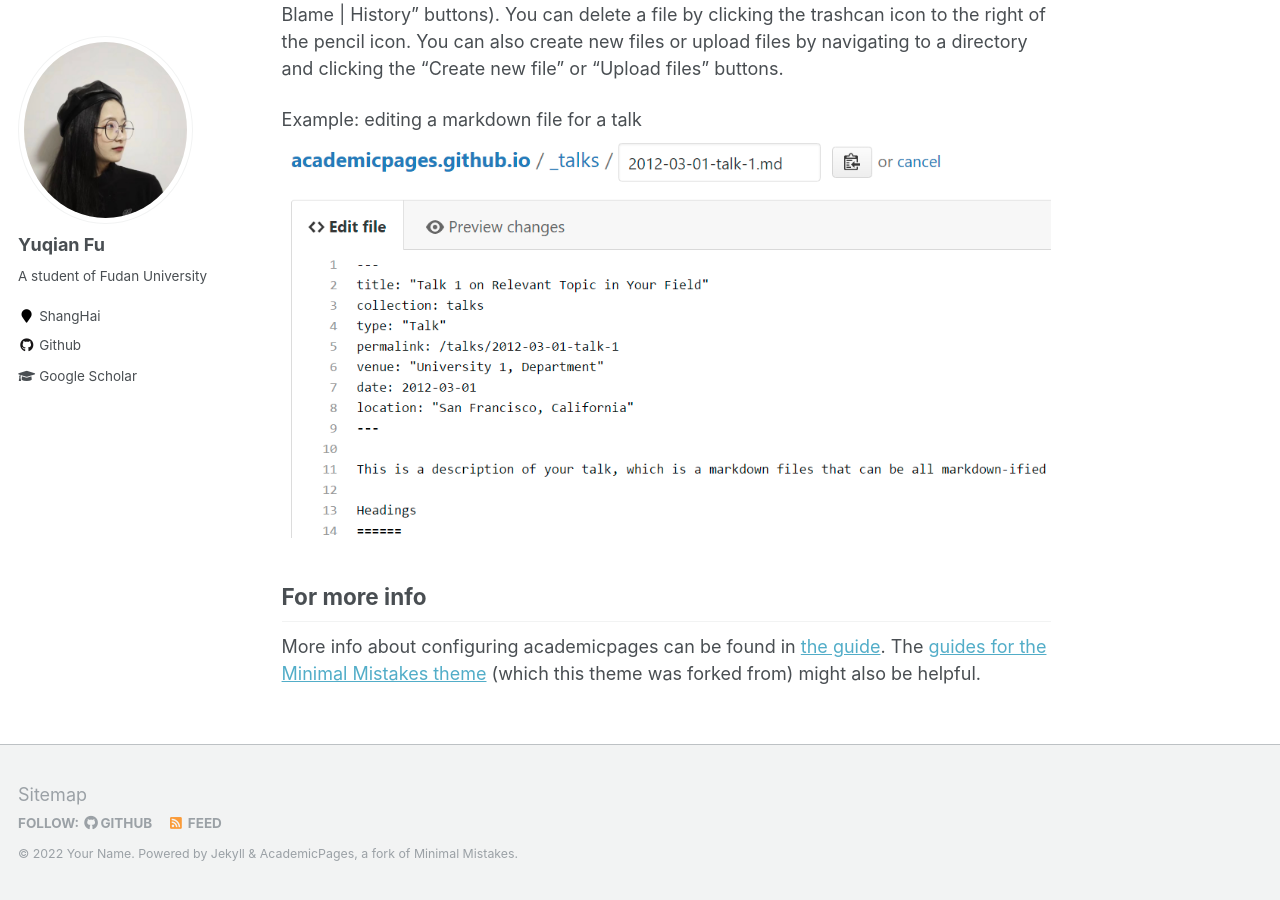
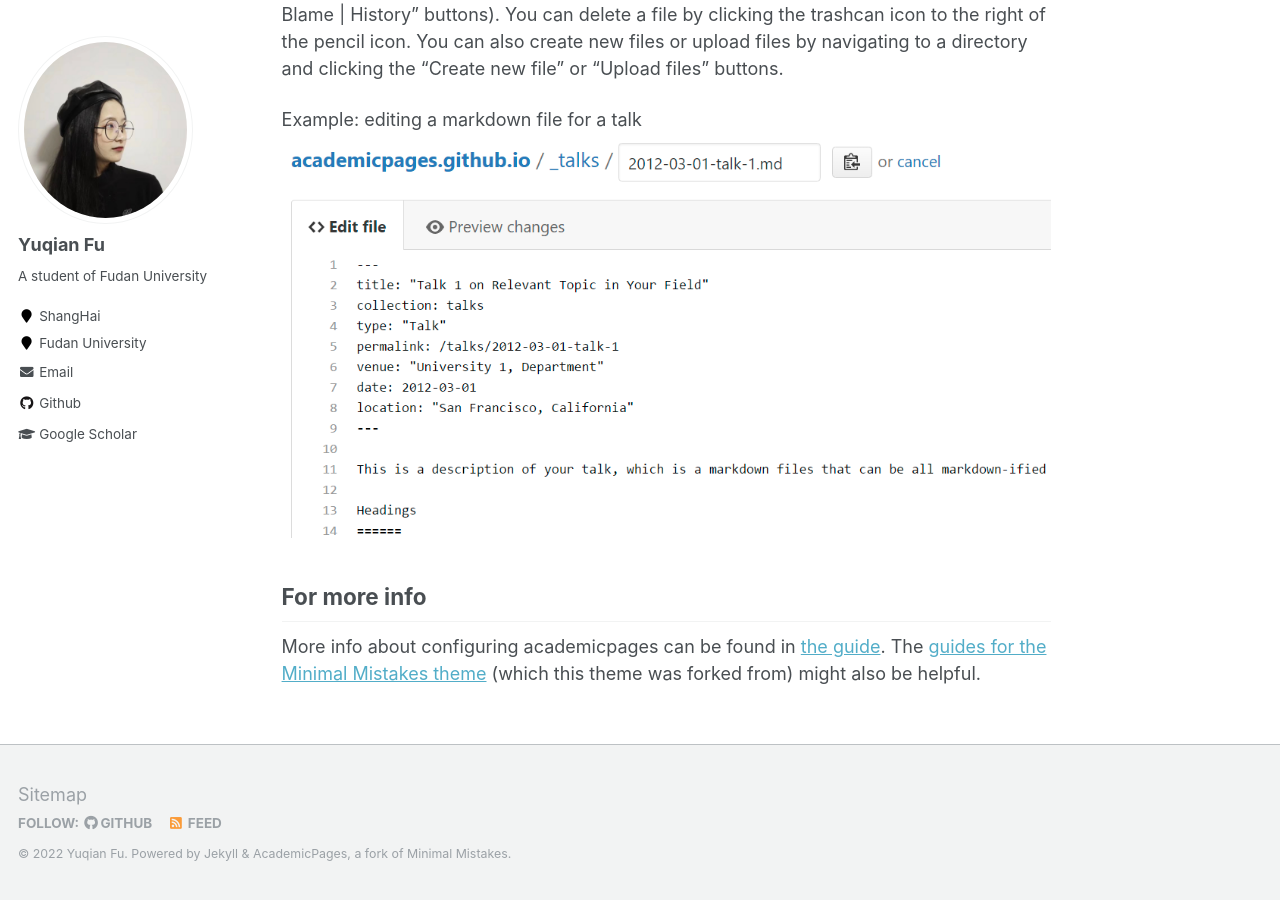
Before and after one commit to lovelyqian/lovelyqian.github.io, a Jekyll site: the page built from _pages/about.md, in a window 1280 px wide and 900 px high, scrolled down 2463 px. Built offline with Jekyll 4.4.1, drawn with Linux system fonts in a browser that asks for light colours.

Commit message:
Initial commit

```diff
--- a/_config.yml
+++ b/_config.yml
@@ -9,8 +9,8 @@
 locale                   : "en-US"
 title                    : "Yuqian Fu"
 title_separator          : "-"
-name                     : &name "Your Name"
-description              : &description "personal description"
+name                     : &name "Yuqian Fu"
+description              : &description "Yuqian Fu's website"
 url                      : https://lovelyqian.github.io # the base hostname & protocol for your site e.g. "https://mmistakes.github.io"
 baseurl                  : "" # the subpath of your site, e.g. "/blog"
 repository               : "lovelyqian/lovelyqian.github.io"
@@ -84,10 +84,10 @@ author:
   avatar           : "profile.png"
   bio              : "A student of Fudan University"
   location         : "ShangHai"
-  employer         :
+  employer         : "Fudan University"
   pubmed           : #"https://www.ncbi.nlm.nih.gov/pubmed/?term=john+snow"
   googlescholar    : "https://scholar.google.com/citations?user=y3Bpp1IAAAAJ&hl=zh-CN"
-  email            :
+  email            :  "fuyq20@fudan.edu.cn"
   researchgate     :  # example: "https://www.researchgate.net/profile/yourprofile"
   uri              :
   bitbucket        :
```
